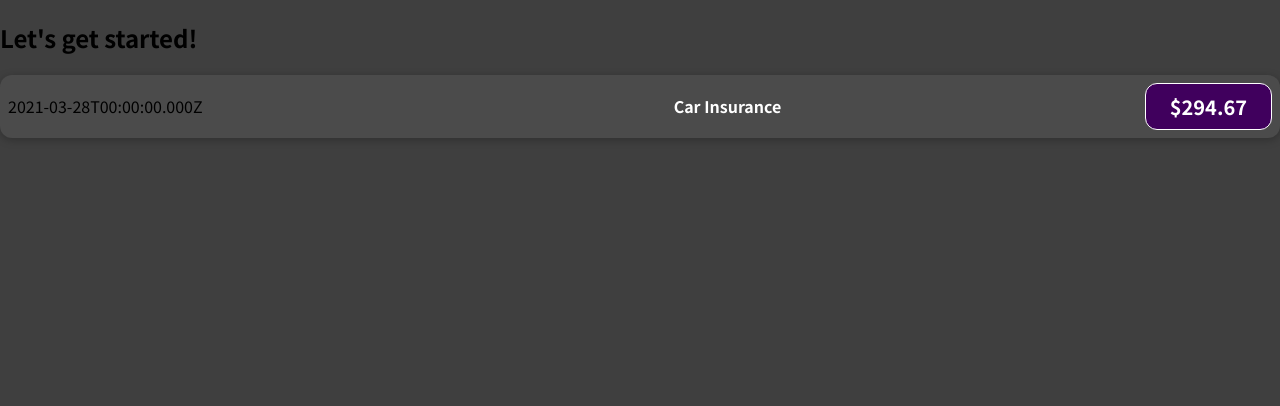
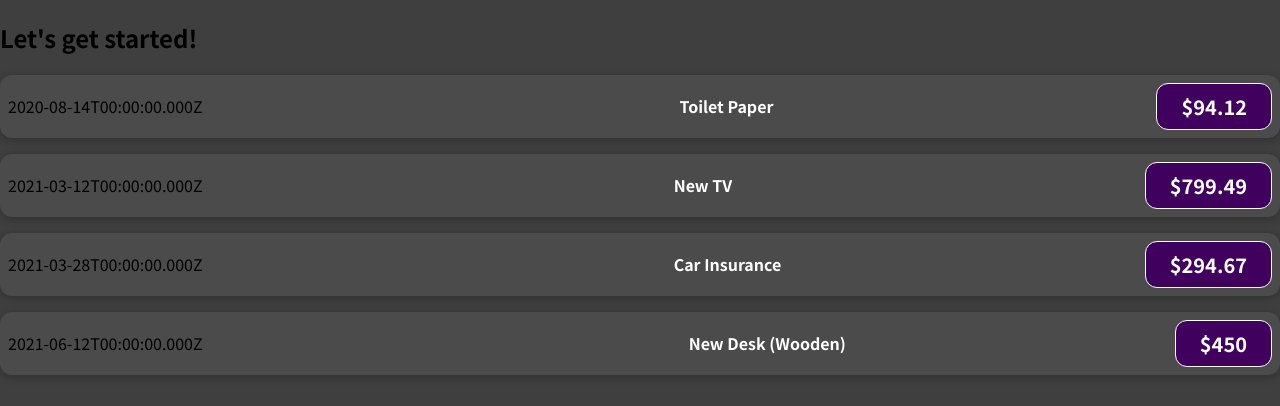
Before and after one commit to aleksandra-roguszewska/react-course, a JavaScript app in the folder 01-starting-setup/: page / in a window 1280 px wide. Shown: the top 406 px of the page. Built offline with nearby package versions, Linux system fonts and the light colour scheme.

Commit message:
Complete lesson 37

```diff
--- a/01-starting-setup/src/App.js
+++ b/01-starting-setup/src/App.js
@@ -1,10 +1,39 @@
 import ExpenseItem from "./components/ExpenseItem";
 
 function App() {
+  const expenses = [
+    {
+      id: "e1",
+      title: "Toilet Paper",
+      amount: 94.12,
+      date: new Date(2020, 7, 14),
+    },
+    { id: "e2", title: "New TV", amount: 799.49, date: new Date(2021, 2, 12) },
+    {
+      id: "e3",
+      title: "Car Insurance",
+      amount: 294.67,
+      date: new Date(2021, 2, 28),
+    },
+    {
+      id: "e4",
+      title: "New Desk (Wooden)",
+      amount: 450,
+      date: new Date(2021, 5, 12),
+    },
+  ];
+
   return (
     <div>
       <h2>Let's get started!</h2>
-      <ExpenseItem></ExpenseItem>
+      {expenses.map((item) => (
+        <ExpenseItem
+          key={item.id}
+          title={item.title}
+          amount={item.amount}
+          date={item.date.toISOString()}
+        />
+      ))}
     </div>
   );
 }
--- a/01-starting-setup/src/components/ExpenseItem.js
+++ b/01-starting-setup/src/components/ExpenseItem.js
@@ -1,16 +1,12 @@
 import "./ExpenseItem.css";
 
-export default function ExpenseItem() {
-  const expenseDate = new Date(2021, 2, 28);
-  const expenseTitle = "Car Insurance";
-  const expenseAmount = 294.67;
-
+export default function ExpenseItem({ date, title, amount }) {
   return (
     <div className="expense-item">
-      <div>{expenseDate.toISOString()}</div>
+      <div>{date}</div>
       <div className="expense-item__description"></div>
-      <h2>{expenseTitle}</h2>
-      <div className="expense-item__price">${expenseAmount}</div>
+      <h2>{title}</h2>
+      <div className="expense-item__price">${amount}</div>
     </div>
   );
 }
```
